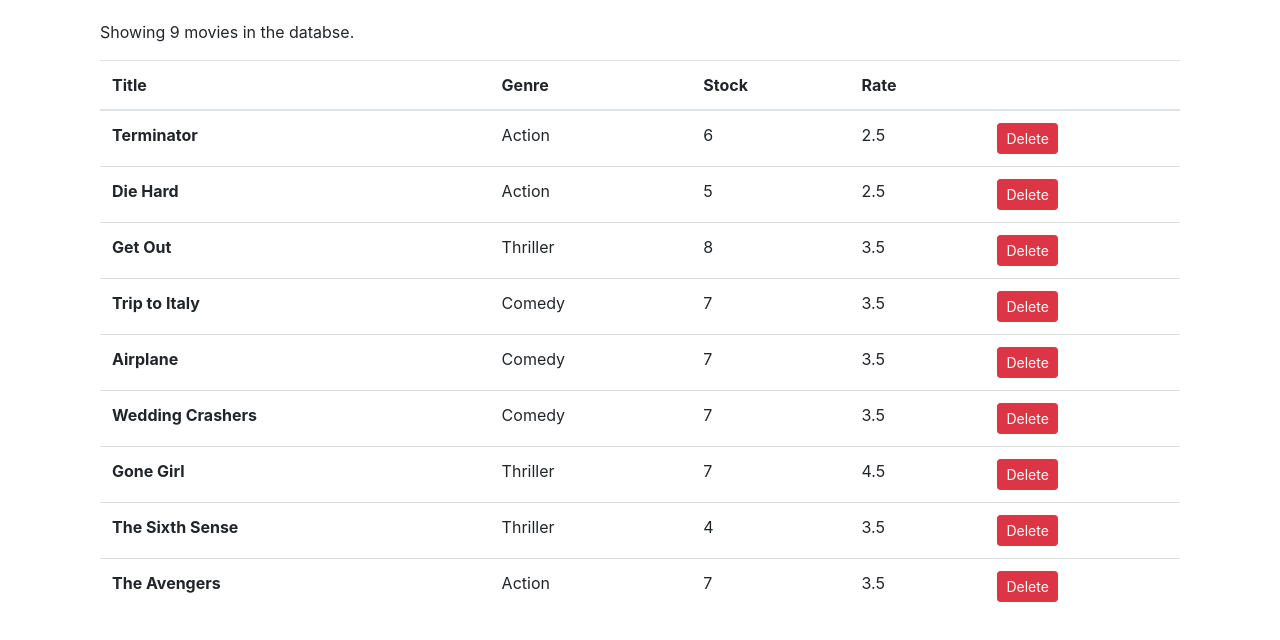
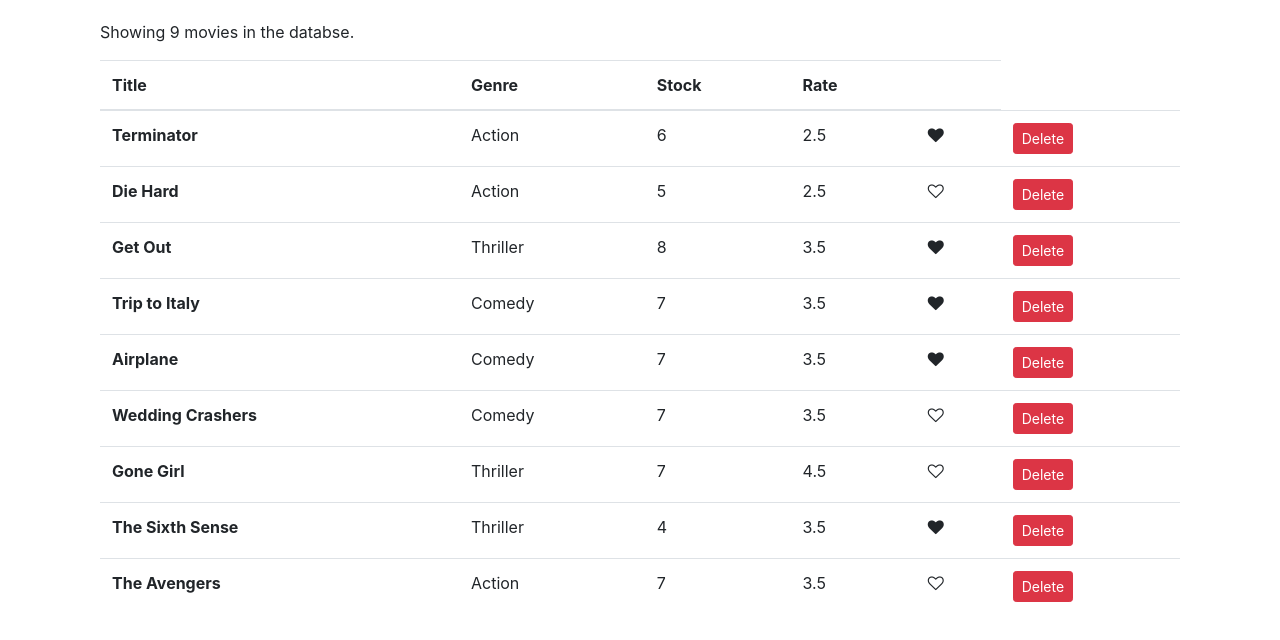
Before and after one commit to anders2410/learn_react, a React (Create React App) app: page / in a window 1280 px wide. Shown: the top 640 px of the page. Built offline with nearby package versions, Linux system fonts and the light colour scheme.

Commit message:
Made likeButton.tsx and learned about Typescript types

```diff
--- a/src/App.tsx
+++ b/src/App.tsx
@@ -1,11 +1,11 @@
-import React from 'react';
-import './App.css';
+import React from "react";
+import "./App.css";
 import Movies from "./components/movies";
 
 export default function App() {
   return (
     <main className="container">
-      <Movies/>
+      <Movies />
     </main>
   );
 }
--- /dev/null
+++ b/src/components/likeButton.tsx
@@ -0,0 +1,32 @@
+import React, { Component } from "react";
+
+interface Props {
+  liked: boolean;
+  onClick: () => void;
+}
+
+const LikeButton = (props: Props) => {
+  const { liked, onClick } = props;
+
+  if (liked) {
+    return (
+      <i
+        onClick={onClick}
+        style={{ cursor: "pointer" }}
+        className="fa fa-heart"
+        aria-hidden="true"
+      />
+    );
+  } else {
+    return (
+      <i
+        onClick={onClick}
+        style={{ cursor: "pointer" }}
+        className="fa fa-heart-o"
+        aria-hidden="true"
+      />
+    );
+  }
+};
+
+export default LikeButton;
--- a/src/components/movies.tsx
+++ b/src/components/movies.tsx
@@ -1,14 +1,22 @@
 import React, { Component } from "react";
 import { getMovies } from "../services/fakeMovieService";
+import LikeButton from "./likeButton";
 
 export default class Movies extends Component {
   state = {
     movies: getMovies(),
   };
 
-  // @ts-ignore
-  handleDelete = (movie) => {
+  handleDelete = (movie: any) => {
     const movies = this.state.movies.filter((m) => m._id !== movie._id);
+    this.setState({ movies });
+  };
+
+  handleLike = (movie: any) => {
+    const movies = [...this.state.movies];
+    const index = movies.indexOf(movie);
+    movies[index] = {...movies[index]};
+    movies[index].liked = !movies[index].liked;
     this.setState({ movies });
   };
 
@@ -40,6 +48,12 @@
                 <td>{movie.numberInStock}</td>
                 <td>{movie.dailyRentalRate}</td>
                 <td>
+                  <LikeButton
+                    liked={movie.liked}
+                    onClick={() => this.handleLike(movie)}
+                  />
+                </td>
+                <td>
                   <button
                     onClick={() => this.handleDelete(movie)}
                     className="btn btn-danger btn-sm"
--- a/src/services/fakeMovieService.js
+++ b/src/services/fakeMovieService.js
@@ -7,63 +7,72 @@
     genre: { _id: "5b21ca3eeb7f6fbccd471818", name: "Action" },
     numberInStock: 6,
     dailyRentalRate: 2.5,
-    publishDate: "2018-01-03T19:04:28.809Z"
+    publishDate: "2018-01-03T19:04:28.809Z",
+    liked: true
   },
   {
     _id: "5b21ca3eeb7f6fbccd471816",
     title: "Die Hard",
     genre: { _id: "5b21ca3eeb7f6fbccd471818", name: "Action" },
     numberInStock: 5,
-    dailyRentalRate: 2.5
+    dailyRentalRate: 2.5,
+    liked: false
   },
   {
     _id: "5b21ca3eeb7f6fbccd471817",
     title: "Get Out",
     genre: { _id: "5b21ca3eeb7f6fbccd471820", name: "Thriller" },
     numberInStock: 8,
-    dailyRentalRate: 3.5
+    dailyRentalRate: 3.5,
+    liked: true
   },
   {
     _id: "5b21ca3eeb7f6fbccd471819",
     title: "Trip to Italy",
     genre: { _id: "5b21ca3eeb7f6fbccd471814", name: "Comedy" },
     numberInStock: 7,
-    dailyRentalRate: 3.5
+    dailyRentalRate: 3.5,
+    liked: true
   },
   {
     _id: "5b21ca3eeb7f6fbccd47181a",
     title: "Airplane",
     genre: { _id: "5b21ca3eeb7f6fbccd471814", name: "Comedy" },
     numberInStock: 7,
-    dailyRentalRate: 3.5
+    dailyRentalRate: 3.5,
+    liked: true
   },
   {
     _id: "5b21ca3eeb7f6fbccd47181b",
     title: "Wedding Crashers",
     genre: { _id: "5b21ca3eeb7f6fbccd471814", name: "Comedy" },
     numberInStock: 7,
-    dailyRentalRate: 3.5
+    dailyRentalRate: 3.5,
+    liked: false
   },
   {
     _id: "5b21ca3eeb7f6fbccd47181e",
     title: "Gone Girl",
     genre: { _id: "5b21ca3eeb7f6fbccd471820", name: "Thriller" },
     numberInStock: 7,
-    dailyRentalRate: 4.5
+    dailyRentalRate: 4.5,
+    liked: false
   },
   {
     _id: "5b21ca3eeb7f6fbccd47181f",
     title: "The Sixth Sense",
     genre: { _id: "5b21ca3eeb7f6fbccd471820", name: "Thriller" },
     numberInStock: 4,
-    dailyRentalRate: 3.5
+    dailyRentalRate: 3.5,
+    liked: true
   },
   {
     _id: "5b21ca3eeb7f6fbccd471821",
     title: "The Avengers",
     genre: { _id: "5b21ca3eeb7f6fbccd471818", name: "Action" },
     numberInStock: 7,
-    dailyRentalRate: 3.5
+    dailyRentalRate: 3.5,
+    liked: false
   }
 ];
 
```
Also changed, not shown: 1 other file (tests, documents, lock files or other folders).
